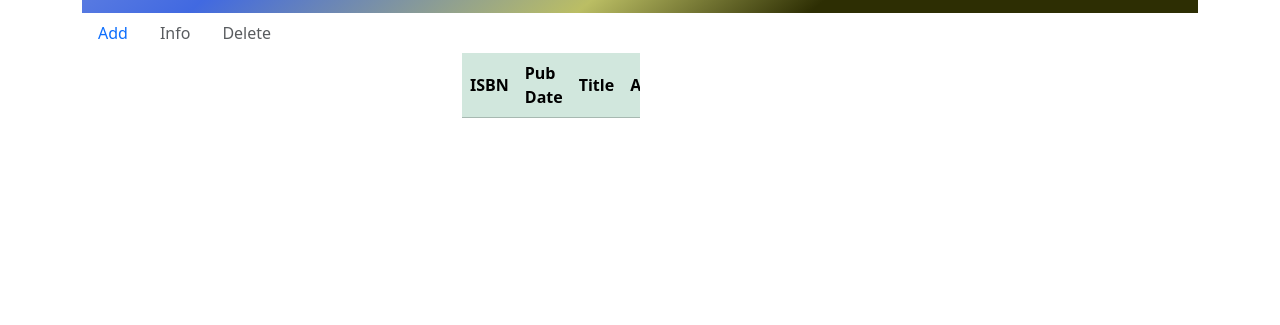
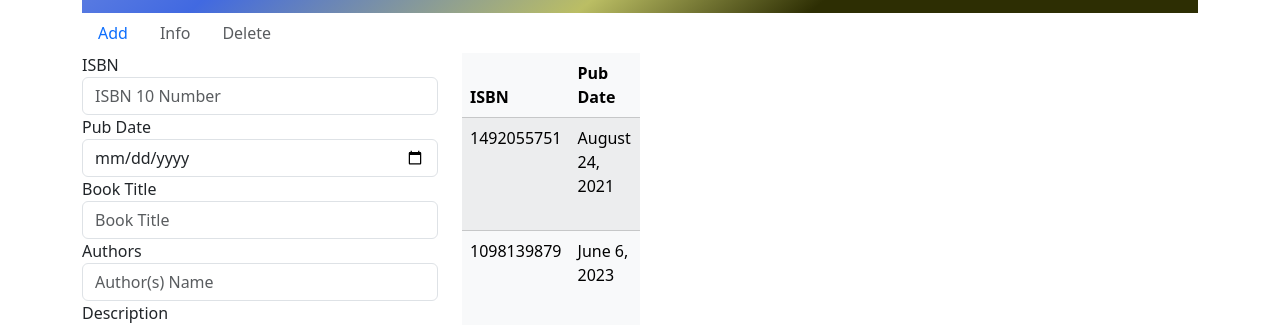
Before and after one commit to MCSquaredTech/week10, a website with bundled scripts: page code-assignment/index.html in a window 1280 px wide. Shown: the part 450-775 px from the top of the page. Built offline with nearby package versions, Linux system fonts and the light colour scheme; files whose address does not match are found by name.

Commit message:
I think I am getting a handle on this

```diff
--- /dev/null
+++ b/code-assignment/classes/book-form-data.js
@@ -0,0 +1,72 @@
+
+export class BookFormData {
+    constructor(entry) {
+        this.insertPoint = entry;
+    }
+
+    displayForm() {
+        const bookForm = document.createElement('form');
+        let frmISBN = document.createElement('div');
+        frmISBN.classList.add('from-group');
+        frmISBN.innerHTML = (`
+            <label for='isbn-10'>ISBN</label>
+            <input type='text' class='form-control' id='isbn-10' placeholder='ISBN 10 Number'>
+        `);
+        bookForm.appendChild(frmISBN);
+        this.insertPoint.appendChild(bookForm);
+
+        let frmPubDate = document.createElement('div');
+        frmPubDate.classList.add('form-group');
+        frmPubDate.innerHTML = (`
+            <label for='pub-date'>Pub Date</label>
+            <input type='date' class='form-control' id='pub-date' placeholder='Publication Date'>
+        `);
+        bookForm.appendChild(frmPubDate);
+        this.insertPoint.appendChild(bookForm);
+
+        let frmTitle = document.createElement('div')
+        frmTitle.classList.add('form-group');
+        frmTitle.innerHTML = (`
+            <label for='title'>Book Title</label>
+            <input type='text' class='form-control' id='title' placeholder='Book Title'>
+        `);
+        bookForm.appendChild(frmTitle);
+        this.insertPoint.appendChild(bookForm);
+
+        let frmAuthor = document.createElement('div')
+        frmAuthor.classList.add('form-group');
+        frmAuthor.innerHTML = (`
+            <label for='author'>Authors</label>
+            <input type='text' class='form-control' id='author' placeholder='Author(s) Name'>
+        `);
+        bookForm.appendChild(frmAuthor);
+        this.insertPoint.appendChild(bookForm);
+
+        let frmDescription = document.createElement('div')
+        frmDescription.classList.add('form-group');
+        frmDescription.innerHTML = (`
+            <label for='description'>Description</label>
+            <textarea rows='5' class='form-control' id='description' placeholder='Description'>
+        `);
+        bookForm.appendChild(frmDescription);
+        this.insertPoint.appendChild(bookForm);
+
+        let frmPrice = document.createElement('div')
+        frmPrice.classList.add('form-group');
+        frmPrice.innerHTML = (`
+            <label for='price'>Price</label>
+            <input type='text' class='form-control' id='price' placeholder='Book Retail Price'>
+            <br/>
+        `);
+        bookForm.appendChild(frmPrice);
+        this.insertPoint.appendChild(bookForm);
+
+        let frmGroup = document.createElement('div')
+        frmGroup.classList.add('form-group');
+        frmGroup.innerHTML = (`
+            <button class='btn btn-primary form-control' id='submit'>submit</button>
+        `);
+        bookForm.appendChild(frmGroup);
+        this.insertPoint.appendChild(bookForm);
+    }
+}
--- a/code-assignment/classes/book-table-data.js
+++ b/code-assignment/classes/book-table-data.js
@@ -7,6 +7,22 @@ export class BookTableData  {
     }
 
     loadBooks() {
+        let classes = "table table-light table-striped table-hover align-center".split(' ');
+        const tbl = document.createElement('table');
+        tbl.classList.add(...classes);
+        tbl.setAttribute('id', "tbl-bookshelf");
+        const thead = document.createElement('thead');
+        const tbHeaders = document.createElement('tr');
+            tbHeaders.innerHTML = (`
+                <th>ISBN</th>
+                <th>Pub Date</th>
+                <th>Title</th>
+                <th>Author</th>
+                <th>Price</th>
+                <th>Delete</th>
+            `);
+            thead.appendChild(tbHeaders);
+        const tbody = document.createElement('tbody');
         for (let book of this.bookData) {
             const newRow = document.createElement('tr');
             newRow.innerHTML = (`
@@ -15,8 +31,15 @@ export class BookTableData  {
                 <td>${book.title}</td>
                 <td>${book.author}</td>
                 <td> ${book.price}</td>
+                <td><button class="btn btn success delete-item">Delete</button>
             `);
-            this.bookTable.appendChild(newRow);
+            tbody.appendChild(newRow);
         }
+        tbl.appendChild(thead);
+        tbl.appendChild(tbody);
+        this.bookTable.appendChild(tbl);
     }
+
+
+
 }
--- a/code-assignment/index.html
+++ b/code-assignment/index.html
@@ -4,7 +4,7 @@
     <meta charset="UTF-8">
     <meta http-equiv="X-UA-Compatible" content="IE=edge">
     <meta name="viewport" content="width=device-width, initial-scale=1.0">
-    <title>Company CRM</title>
+    <title>The Bookshelf</title>
     <link rel="stylesheet" href="node_modules/bootstrap/dist/css/bootstrap.css">
     <link rel="stylesheet" href="./css/site-style.css">
 </head>
@@ -18,6 +18,7 @@
         </div>
         <div class="row">
             <hr>
+            <!-- Start Book Carousel Code -->
             <div class="col-sm">
                 <div id="carouselRecommendBooks" class="carousel slide bg-gray" data-bs-ride="carousel">
                     <div class="carousel-indicators">
@@ -70,43 +71,28 @@
         </div>
         <div class="row">
             <div class="col-sm">
+              <!-- Nav Menu Starts Here -->
                 <nav>
                     <ul class="nav">
                         <li class="nav-item">
-                          <button class="nav-link active">Add</button>
+                          <button id="addButton" class="nav-link">Add</button>
                         </li>
                         <li class="nav-item">
-                          <button class="nav-link disabled">Info</a>
+                          <button id="infoButton" class="nav-link disabled">Info</a>
                         </li>
                         <li class="nav-item">
-                          <button class="nav-link disabled">Delete</a>
+                          <button id="delButton" class="nav-link disabled">Delete</a>
                         </li>
                       </ul>
                 </nav>
             </div>
         </div>
         <div class="row">
-            <div id="left-div" class="col-sm-4 toggle-left">
-                <div class="book-form mb-3">
-                    <form class="form" action="" class="">
-                        <div class="form-group">
-                            <label for="book-title" class="form-label">Title</label>
-                            <input type="text" name="book-title" id="book-title" class="form-control">
-                        </div>
-                    </form>
-                </div>
+            <div id="left-div" class="col-sm-4">
 
             </div>
             <div id="mid-div" class="col-sm table-responsive">
-                <table id="bookshelf" class="table align-middle table-success table-hover">
-                    <tr>
-                        <th>ISBN</th>
-                        <th>Pub Date</th>
-                        <th>Title</th>
-                        <th>Author</th>
-                        <th>Price</th>
-                    </tr>
-                </table>
+
             </div>
             <div id="right-div" class="col-sm-6 toggle-right">
                 <div class="book-form mb-3">
@@ -116,10 +102,10 @@
             </div>
         </div>
     </div>
-
+    <script src="modules/javascript-app.js"  type="module"></script>
+    <script src="node_modules/bootstrap/dist/js/bootstrap.bundle.js"></script>
+    <script src="node_modules/jquery/dist/jquery.js"></script>
 </body>
 
-<script src="node_modules/bootstrap/dist/js/bootstrap.bundle.js"></script>
-<script src="node_modules/jquery/dist/jquery.js"></script>
-<script src="modules/javascript-app.js"  type="module"></script>
+
 </html>
--- a/code-assignment/modules/javascript-app.js
+++ b/code-assignment/modules/javascript-app.js
@@ -1,9 +1,12 @@
 import { BookTableData } from "../classes/book-table-data.js";
+import { BookFormData } from "../classes/book-form-data.js";
 import { books } from "../data-service/books-data.js";
 
-const bookshelf = document.getElementById('datarow');
-
-console.log('here');
+const bookshelf = document.getElementById('mid-div');
+let book = document.getElementById("left-div");
 
 let bookTable = new BookTableData(books, bookshelf);
 bookTable.loadBooks(books, bookshelf);
+
+let bookForm = new BookFormData(book)
+bookForm.displayForm();
```
